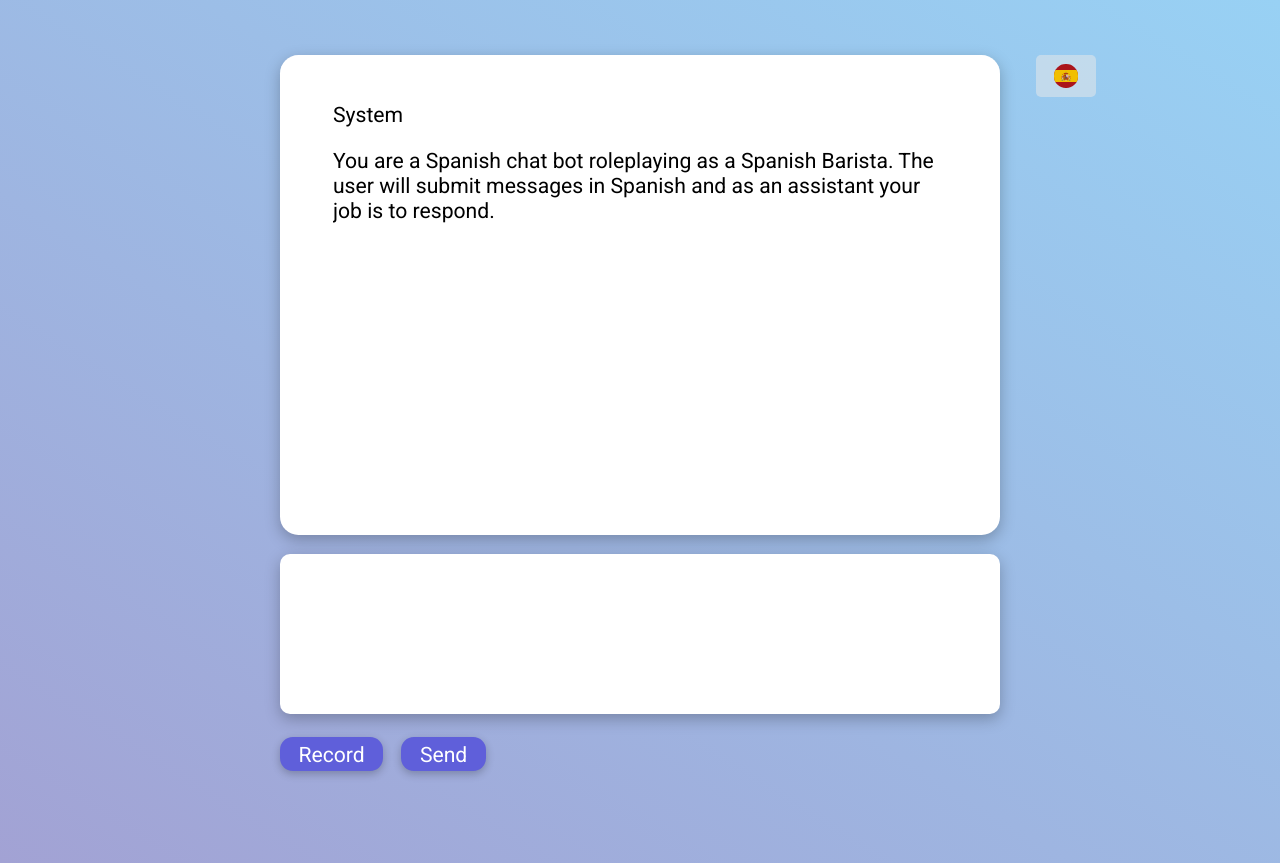
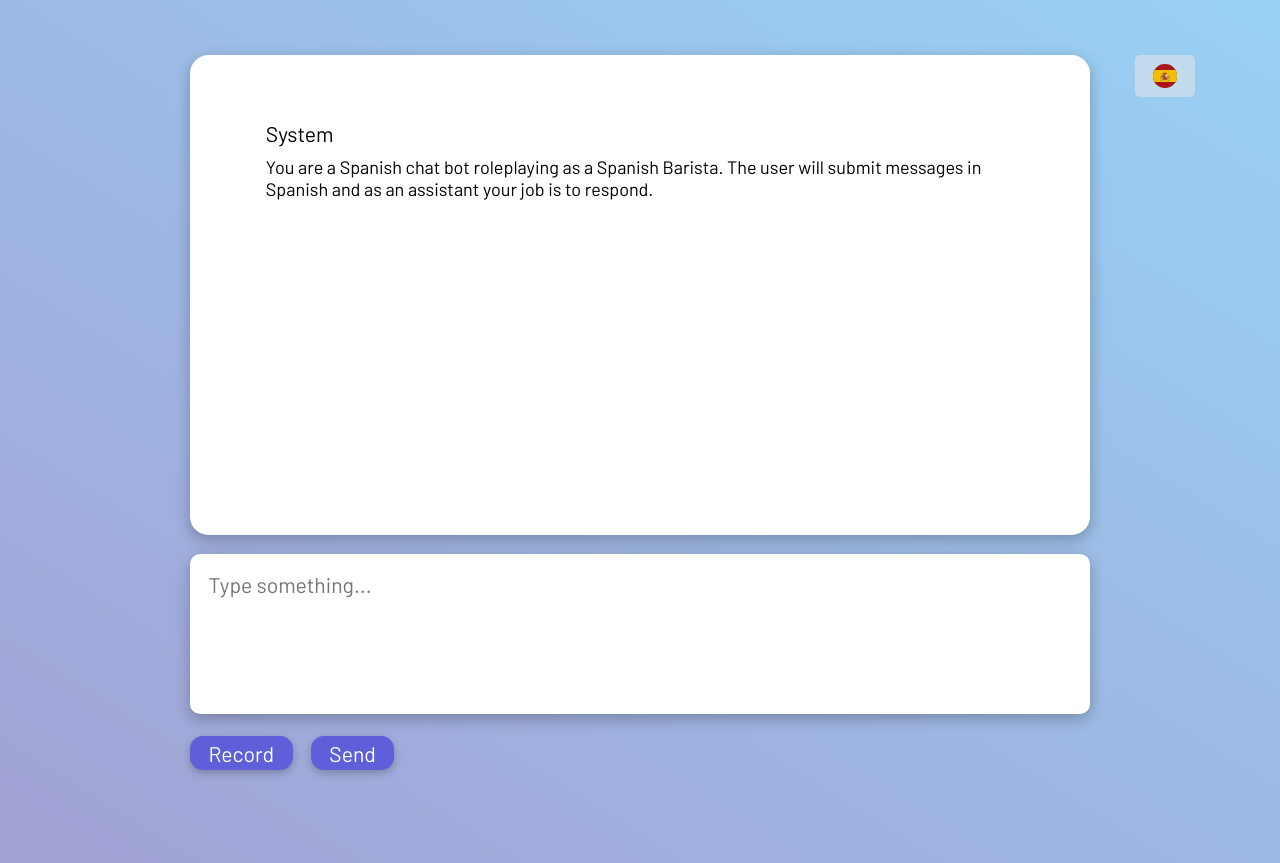
Before and after one commit to KKaradi/LanguageCoach.ai, a Next.js app: page / in a window 1280 px wide. Built offline with nearby package versions, Linux system fonts and the light colour scheme; grey boxes are pictures that could not be loaded.

Commit message:
styling update

```diff
--- a/src/pages/components/InputField.jsx
+++ b/src/pages/components/InputField.jsx
@@ -13,7 +13,7 @@ export default function InputField(onSubmit) {
     }
     return (
         <form onSubmit={onSubmitHandler} action="">
-            <textarea ref={textbox} name="" id="" cols="30" rows="10" />
+            <textarea placeholder='Type something...' ref={textbox} name="" id="" cols="30" rows="10" />
             <OptionBar submitHandler={onSubmit}/>
         </form>
     )
--- a/src/pages/components/Message.jsx
+++ b/src/pages/components/Message.jsx
@@ -5,7 +5,7 @@ export default function Message({body}) {
     //     return null;
     // }
     return (
-        <div className="message">
+        <div className="message" sender={role}>
             <span className="senderLabel">{role}</span>
             <p className="messageText">{content}</p>
         </div>
--- a/src/styles/globals.css
+++ b/src/styles/globals.css
@@ -1,4 +1,4 @@
-@import url('https://fonts.googleapis.com/css2?family=Roboto:ital,wght@0,400;0,700;1,400&display=swap');
+@import url('https://fonts.googleapis.com/css2?family=Barlow:wght@200;400&display=swap');
 
 :root {
   --foreground-rgb: 0, 0, 0;
@@ -8,7 +8,7 @@
 
 * {
   box-sizing:border-box;
-  font-family: 'Roboto', sans-serif;
+  font-family: 'Barlow', sans-serif;
   font-size: 1.15rem;
 
 }
@@ -46,7 +46,7 @@ body {
 
 #centeredContainer {
   margin: 0 auto;
-  max-width: 720px;
+  max-width: 900px;
   width: 90%;
 }
 
@@ -124,10 +124,6 @@ body {
   padding-right: 0.5rem;
 }
 
-.senderLabel {
-  text-transform: capitalize;
-}
-
 
 .userInputField textarea {
   outline: none;
@@ -145,9 +141,25 @@ body {
   box-shadow: rgba(0, 0, 0, 0.25) 0px 5px 15px, inset 0px 0px 10px rgba(0,0,5,0.3);
 }
 
+.message {
+  padding: 1rem;
+}
+
+.message[sender="assistant"] {
+  background-color: #f0f0f0;
+}
+
 .message:not(:last-child){
   border-bottom: 1px solid #d9d9d9;
+}
 
+.message .senderLabel {
+  text-transform: capitalize;
+}
+
+.message .messageText {
+  font-size: 18px;
+  margin: 10px auto;
 }
 
 #flagIcon {
```
